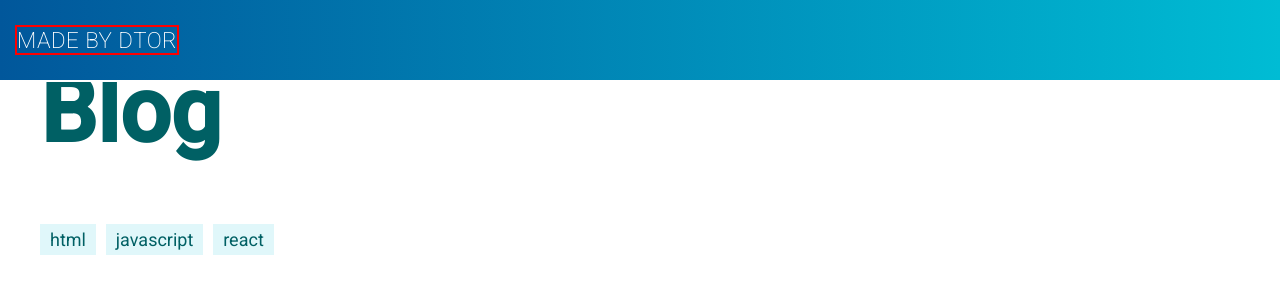
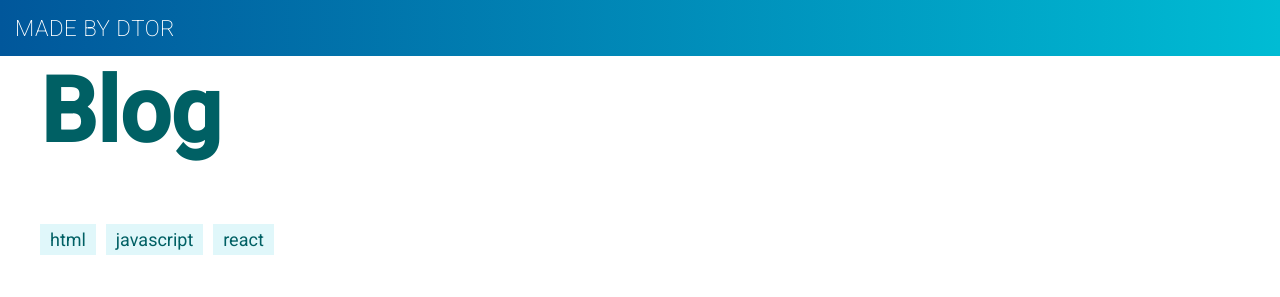
Before and after one commit to TORRESDESIGN/myBlog, an Eleventy site: page src/index.njk in a window 1280 px wide. Shown: the top 297 px of the page. Built offline with nearby package versions, Linux system fonts and the light colour scheme; Eleventy itself is replaced by a stand-in of ours; files that its build step writes are made by us from their sources.

Commit message:
reverting changes

```diff
--- a/src/style.css
+++ b/src/style.css
@@ -279,8 +279,6 @@ nav {
   display: grid;
   grid-template-columns: auto 1fr auto;
   /*grid-template-columns: auto 1fr auto;*/
-  padding: 10px 0;
-
 }
 
 nav #logo {
@@ -290,8 +288,6 @@ nav #logo {
   letter-spacing: 0.5px;
   grid-row: 1;
   grid-column: 1;
-  border: 2px solid red;
-
 }
 /*
 .right-menu {
```
